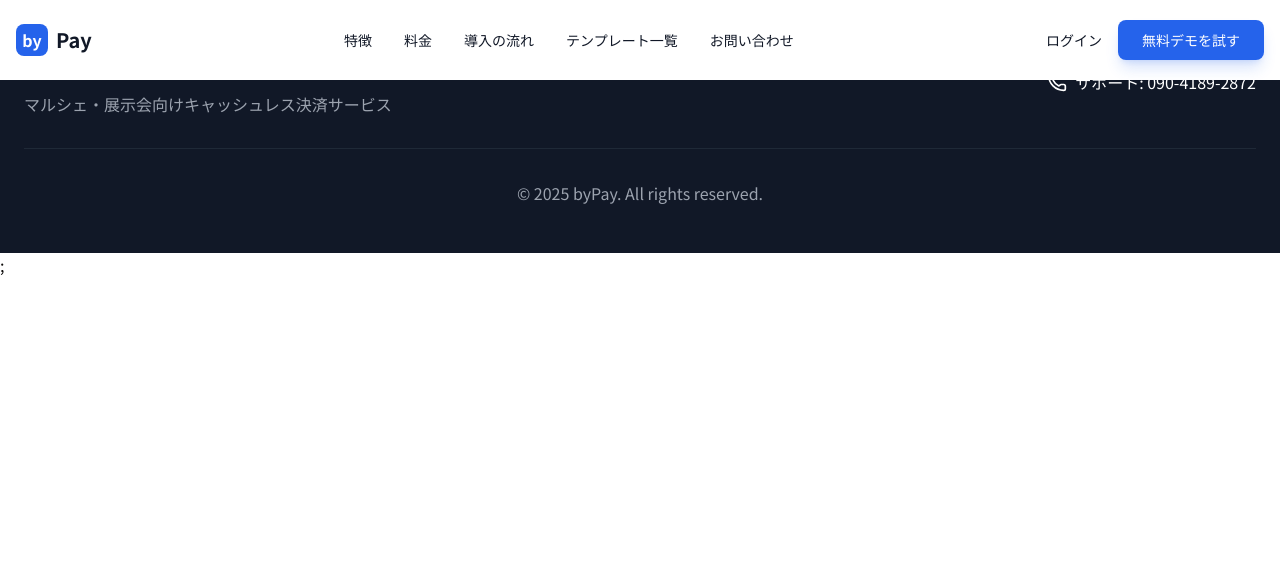
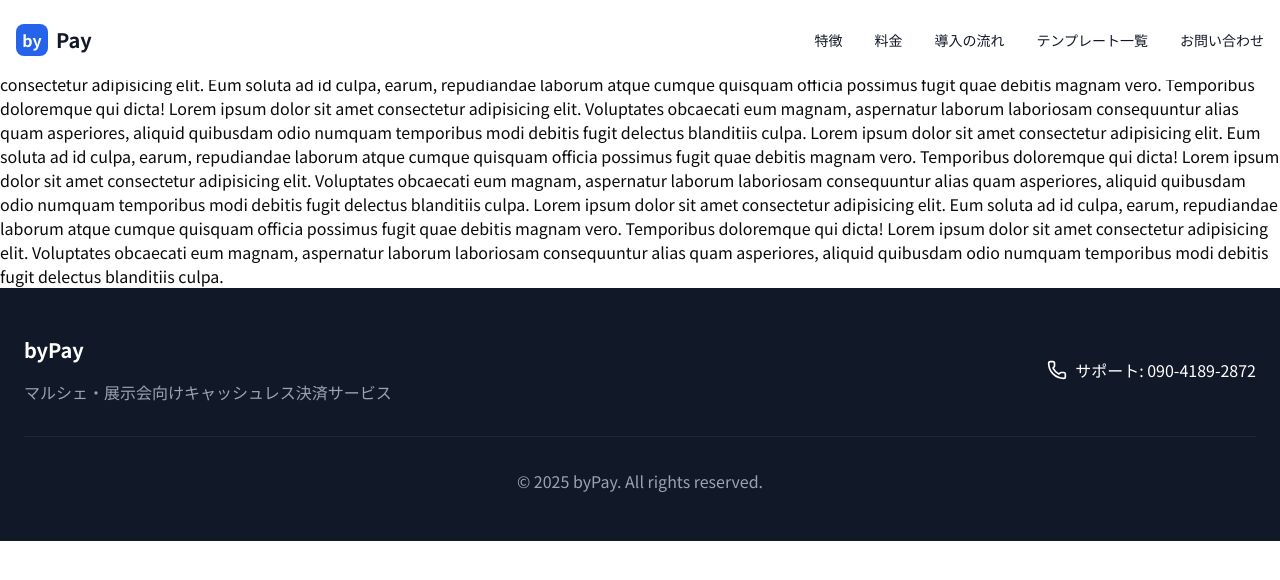
Before and after one commit to bbbyk105/byPay, a Next.js app: page /temple in a window 1280 px wide. Shown: the top 580 px of the page. Built offline with nearby package versions, Linux system fonts and the light colour scheme.

Commit message:
page遷移

```diff
--- a/app/(marketing)/layout.tsx
+++ /dev/null
@@ -1,16 +0,0 @@
-import Footer from "@/components/footer";
-import Header from "@/components/header";
-
-export default function MarketingLayout({
-  children,
-}: {
-  children: React.ReactNode;
-}) {
-  return (
-    <div>
-      <Header />
-      <main>{children}</main>
-      <Footer />
-    </div>
-  );
-}
--- a/app/(marketing)/temple/page.tsx
+++ /dev/null
@@ -1,15 +0,0 @@
-import React from "react";
-
-const page = () => {
-  return;
-
-  <div>
-    <div>
-      Lorem ipsum dolor sit amet consectetur adipisicing elit. Eum soluta ad id
-      culpa, earum, repudiandae laborum atque cumque quisquam officia possimus
-      fugit quae debitis magnam vero. Temporibus doloremque qui dicta!
-    </div>
-  </div>;
-};
-
-export default page;
--- a/app/layout.tsx
+++ b/app/layout.tsx
@@ -2,6 +2,8 @@ import type { Metadata } from "next";
 import { Noto_Sans_JP } from "next/font/google";
 import "./globals.css";
 import { cn } from "@/lib/utils";
+import Header from "@/components/header";
+import Footer from "@/components/footer";
 
 const fontNotoSansJP = Noto_Sans_JP({
   subsets: ["latin"],
@@ -26,7 +28,9 @@ export default function RootLayout({
           fontNotoSansJP.className
         )}
       >
+        <Header />
         {children}
+        <Footer />
       </body>
     </html>
   );
--- /dev/null
+++ b/app/temple/page.tsx
@@ -0,0 +1,40 @@
+const page = () => {
+  return (
+    <>
+      <div>
+        <div>
+          Lorem ipsum dolor sit amet consectetur adipisicing elit. Eum soluta ad
+          id culpa, earum, repudiandae laborum atque cumque quisquam officia
+          possimus fugit quae debitis magnam vero. Temporibus doloremque qui
+          dicta! Lorem ipsum dolor sit amet consectetur adipisicing elit.
+          Voluptates obcaecati eum magnam, aspernatur laborum laboriosam
+          consequuntur alias quam asperiores, aliquid quibusdam odio numquam
+          temporibus modi debitis fugit delectus blanditiis culpa. Lorem ipsum
+          dolor sit amet consectetur adipisicing elit. Eum soluta ad id culpa,
+          earum, repudiandae laborum atque cumque quisquam officia possimus
+          fugit quae debitis magnam vero. Temporibus doloremque qui dicta! Lorem
+          ipsum dolor sit amet consectetur adipisicing elit. Voluptates
+          obcaecati eum magnam, aspernatur laborum laboriosam consequuntur alias
+          quam asperiores, aliquid quibusdam odio numquam temporibus modi
+          debitis fugit delectus blanditiis culpa. Lorem ipsum dolor sit amet
+          consectetur adipisicing elit. Eum soluta ad id culpa, earum,
+          repudiandae laborum atque cumque quisquam officia possimus fugit quae
+          debitis magnam vero. Temporibus doloremque qui dicta! Lorem ipsum
+          dolor sit amet consectetur adipisicing elit. Voluptates obcaecati eum
+          magnam, aspernatur laborum laboriosam consequuntur alias quam
+          asperiores, aliquid quibusdam odio numquam temporibus modi debitis
+          fugit delectus blanditiis culpa. Lorem ipsum dolor sit amet
+          consectetur adipisicing elit. Eum soluta ad id culpa, earum,
+          repudiandae laborum atque cumque quisquam officia possimus fugit quae
+          debitis magnam vero. Temporibus doloremque qui dicta! Lorem ipsum
+          dolor sit amet consectetur adipisicing elit. Voluptates obcaecati eum
+          magnam, aspernatur laborum laboriosam consequuntur alias quam
+          asperiores, aliquid quibusdam odio numquam temporibus modi debitis
+          fugit delectus blanditiis culpa.
+        </div>
+      </div>
+    </>
+  );
+};
+
+export default page;
--- a/components/footer.tsx
+++ b/components/footer.tsx
@@ -23,7 +23,6 @@ const Footer = () => {
           </div>
         </div>
       </footer>
-      ;
     </>
   );
 };
--- a/components/header.tsx
+++ b/components/header.tsx
@@ -1,8 +1,11 @@
 "use client";
+
 import React, { useState, useEffect } from "react";
 import { Menu, X } from "lucide-react";
+import useNavigate from "@/hooks/router";
 
 const Header = () => {
+  const { goTo } = useNavigate();
   const [isScrolled, setIsScrolled] = useState(false);
   const [isMobileMenuOpen, setIsMobileMenuOpen] = useState(false);
 
@@ -41,38 +44,21 @@ const Header = () => {
               { name: "特徴", href: "#features" },
               { name: "料金", href: "#pricing" },
               { name: "導入の流れ", href: "#steps" },
-              { name: "テンプレート一覧", href: "/temple" },
+              { name: "テンプレート一覧", onClick: () => goTo("/temple") }, // 修正
               { name: "お問い合わせ", href: "#contact" },
-            ].map((item) => (
-              <a
-                key={item.name}
-                href={item.href}
+            ].map((item, index) => (
+              <button
+                key={index}
                 className={`text-sm font-medium hover:text-blue-600 transition-colors relative group ${
                   isScrolled ? "text-gray-600" : "text-gray-900"
                 }`}
+                onClick={item.onClick ? item.onClick : undefined} // hrefの競合を回避
               >
                 {item.name}
                 <span className="absolute bottom-0 left-0 w-full h-0.5 bg-blue-600 transform scale-x-0 transition-transform duration-300 group-hover:scale-x-100" />
-              </a>
+              </button>
             ))}
           </nav>
-
-          <div className="hidden lg:flex items-center space-x-4">
-            <a
-              href="#"
-              className={`text-sm font-medium hover:text-blue-600 transition-colors ${
-                isScrolled ? "text-gray-600" : "text-gray-900"
-              }`}
-            >
-              ログイン
-            </a>
-            <a
-              href="#"
-              className="bg-blue-600 text-white text-sm font-medium px-6 py-2.5 rounded-lg hover:bg-blue-700 transition-colors shadow-lg shadow-blue-600/20 hover:shadow-blue-600/30"
-            >
-              無料デモを試す
-            </a>
-          </div>
 
           {/* モバイルメニューボタン */}
           <button
@@ -100,31 +86,20 @@ const Header = () => {
               { name: "特徴", href: "#features" },
               { name: "料金", href: "#pricing" },
               { name: "導入の流れ", href: "#steps" },
+              { name: "テンプレート一覧", onClick: () => goTo("/temple") }, // 修正
               { name: "お問い合わせ", href: "#contact" },
-            ].map((item) => (
-              <a
-                key={item.name}
-                href={item.href}
+            ].map((item, index) => (
+              <button
+                key={index}
                 className="text-gray-600 hover:text-blue-600 transition-colors px-2 py-1 rounded-lg hover:bg-blue-50"
-                onClick={() => setIsMobileMenuOpen(false)}
+                onClick={() => {
+                  if (item.onClick) item.onClick();
+                  setIsMobileMenuOpen(false);
+                }}
               >
                 {item.name}
-              </a>
+              </button>
             ))}
-            <div className="pt-4 space-y-4">
-              <a
-                href="#"
-                className="block text-gray-600 hover:text-blue-600 transition-colors px-2 py-1 rounded-lg hover:bg-blue-50"
-              >
-                ログイン
-              </a>
-              <a
-                href="#"
-                className="block bg-blue-600 text-white text-center px-4 py-2.5 rounded-lg hover:bg-blue-700 transition-colors shadow-lg shadow-blue-600/20"
-              >
-                無料デモを試す
-              </a>
-            </div>
           </nav>
         </div>
       </div>
--- /dev/null
+++ b/hooks/router.tsx
@@ -0,0 +1,23 @@
+"use client";
+
+import { useRouter } from "next/navigation";
+
+interface UseNavigate {
+  goTo: (path: string) => void;
+  back: () => void;
+}
+
+const useNavigate = (): UseNavigate => {
+  const router = useRouter(); // 修正済み
+
+  return {
+    goTo: (path: string) => {
+      router.push(path);
+    },
+    back: () => {
+      router.back();
+    },
+  };
+};
+
+export default useNavigate;
```
